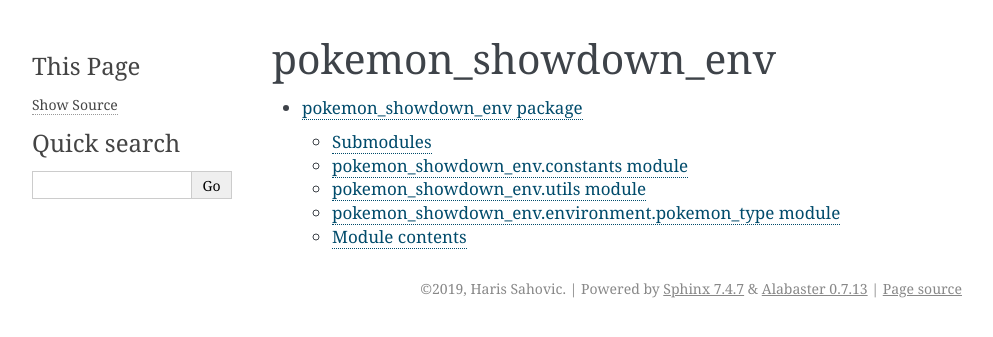
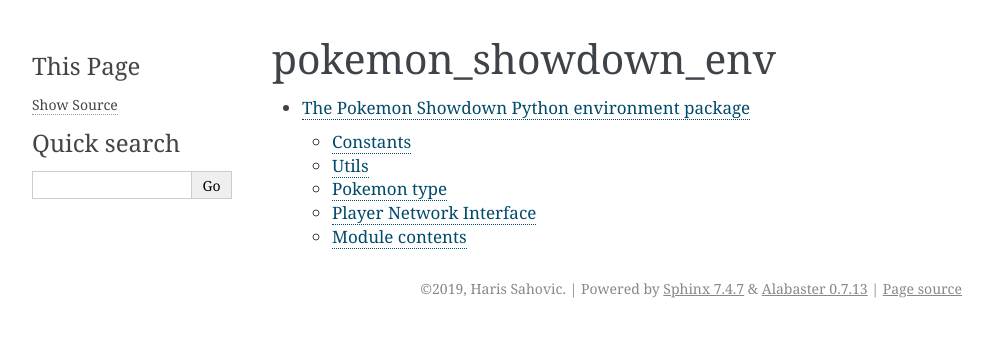
Before and after one commit to hsahovic/poke-env, a Sphinx documentation site: the page built from docs/source/modules.rst, in a window 1280 px wide. Shown: the top 337 px of the page, without its empty margins (148-1141 px from the left). Built offline with Sphinx 7.4.7, drawn with Linux system fonts in a browser that asks for light colours.

Commit message:
Documentation base structure

```diff
--- a/docs/source/pokemon_showdown_env.rst
+++ b/docs/source/pokemon_showdown_env.rst
@@ -1,31 +1,36 @@
 .. _pokemon_showdown_env:
 
-pokemon\_showdown\_env package
-==============================
+The Pokemon Showdown Python environment package
+===============================================
 
-Submodules
-----------
-
-pokemon\_showdown\_env.constants module
----------------------------------------
+Constants
+---------
 
 .. automodule:: pokemon_showdown_env.constants
    :members:
    :undoc-members:
    :show-inheritance:
 
-pokemon\_showdown\_env.utils module
------------------------------------
+Utils
+-----
 
 .. automodule:: pokemon_showdown_env.utils
    :members:
    :undoc-members:
    :show-inheritance:
 
-pokemon_showdown_env.environment.pokemon_type module
-----------------------------------------------------
+Pokemon type
+------------
 
 .. automodule:: pokemon_showdown_env.environment.pokemon_type
+   :members:
+   :undoc-members:
+   :show-inheritance:
+
+Player Network Interface
+------------------------
+
+.. automodule:: pokemon_showdown_env.player.player_network_interface
    :members:
    :undoc-members:
    :show-inheritance:
```
Also changed, not shown: src/pokemon_showdown_env/__init__.py (+4 -3 lines).
